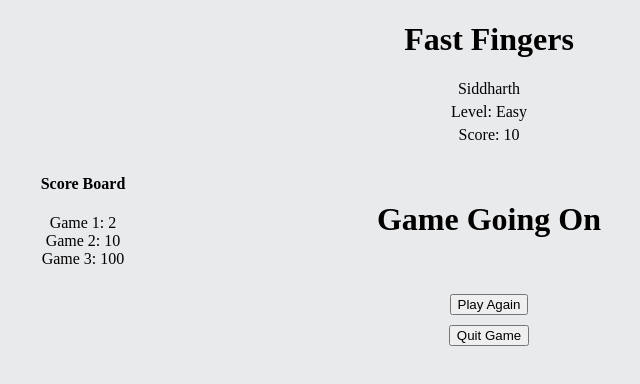
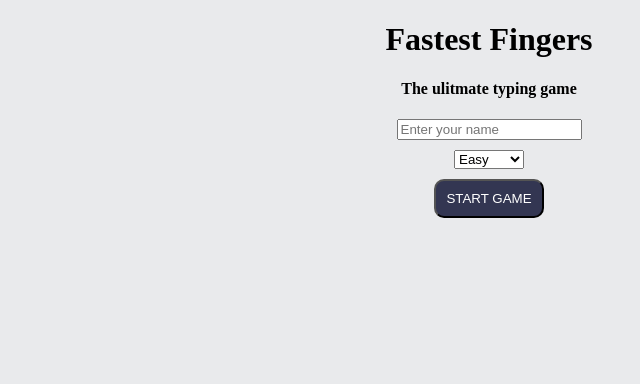
Before and after one commit to Shah-Siddharth/fast-fingers, a React (Vite) app: page / in a window 1280 px wide. Shown: the top 384 px of the page, without its empty margins (151-791 px from the left). Built offline with nearby package versions, Linux system fonts and the light colour scheme.

Commit message:
add state logic to homepage

```diff
--- a/src/App.tsx
+++ b/src/App.tsx
@@ -1,3 +1,5 @@
+import { useEffect, useState } from 'react';
+
 import Game from './components/Game';
 import GameFooter from './components/GameFooter';
 import GameHeader from './components/GameHeader';
@@ -6,13 +8,26 @@ import HomePage from './HomePage'
 
 import './App.css'
 
+type gameStateType = 'NEW' | 'PLAYING' | 'OVER';
+type difficultyType = 'Easy' | 'Medium' | 'Hard';
+
 function App() {
-  const playing: boolean = true;
+  const [gameState, setGameState] = useState<gameStateType>('NEW');
+  const [username, setUsername] = useState<string | null>(null);
+  const [difficulty, setDifficulty] = useState<difficultyType>('Easy');
 
-  if (!playing) {
+  const onDifficultyChange = (difficulty: string) => setDifficulty(difficulty as difficultyType);
+  const onGameStart = () => setGameState('PLAYING');
+  const onUsernameChange = (username: string) => setUsername(username);
+
+  if (gameState === 'NEW') {
     return (
       <div className="App">
-        <HomePage />
+        <HomePage
+          onDifficultyChange={onDifficultyChange}
+          onGameStart={onGameStart}
+          onUsernameChange={onUsernameChange}
+        />
       </div>
     )
   }
--- a/src/HomePage.tsx
+++ b/src/HomePage.tsx
@@ -1,7 +1,13 @@
 import './HomePage.css';
 
-function HomePage() {
-  const name: string | null = null;
+type HomePageProps = {
+  onDifficultyChange: (difficulty: string) => void,
+  onGameStart: () => void,
+  onUsernameChange: (username: string) => void,
+}
+
+function HomePage({ onDifficultyChange, onGameStart, onUsernameChange }: HomePageProps) {
+
   return (
     <div className="HomePage">
       <div className="home-title">
@@ -10,14 +16,14 @@ function HomePage() {
         <h4 className="home-title__subheading">The ulitmate typing game</h4>
       </div>
       <div className="home-form">
-        <input type="text" placeholder={!name && "Enter your name"} className="home-form__name" />
-        <select className="home-form__difficulty">
-          <option>Easy</option>
-          <option>Medium</option>
-          <option>Hard</option>
+        <input onChange={(e) => onUsernameChange(e.target.value)} type="text" placeholder="Enter your name" className="home-form__name" />
+        <select onChange={(e) => onDifficultyChange(e.target.value)} className="home-form__difficulty">
+          <option value="Easy">Easy</option>
+          <option value="Medium">Medium</option>
+          <option value="Hard">Hard</option>
         </select>
       </div>
-      <button className="start-btn">START GAME</button>
+      <button onClick={onGameStart} className="start-btn">START GAME</button>
     </div>
   )
 }
```
